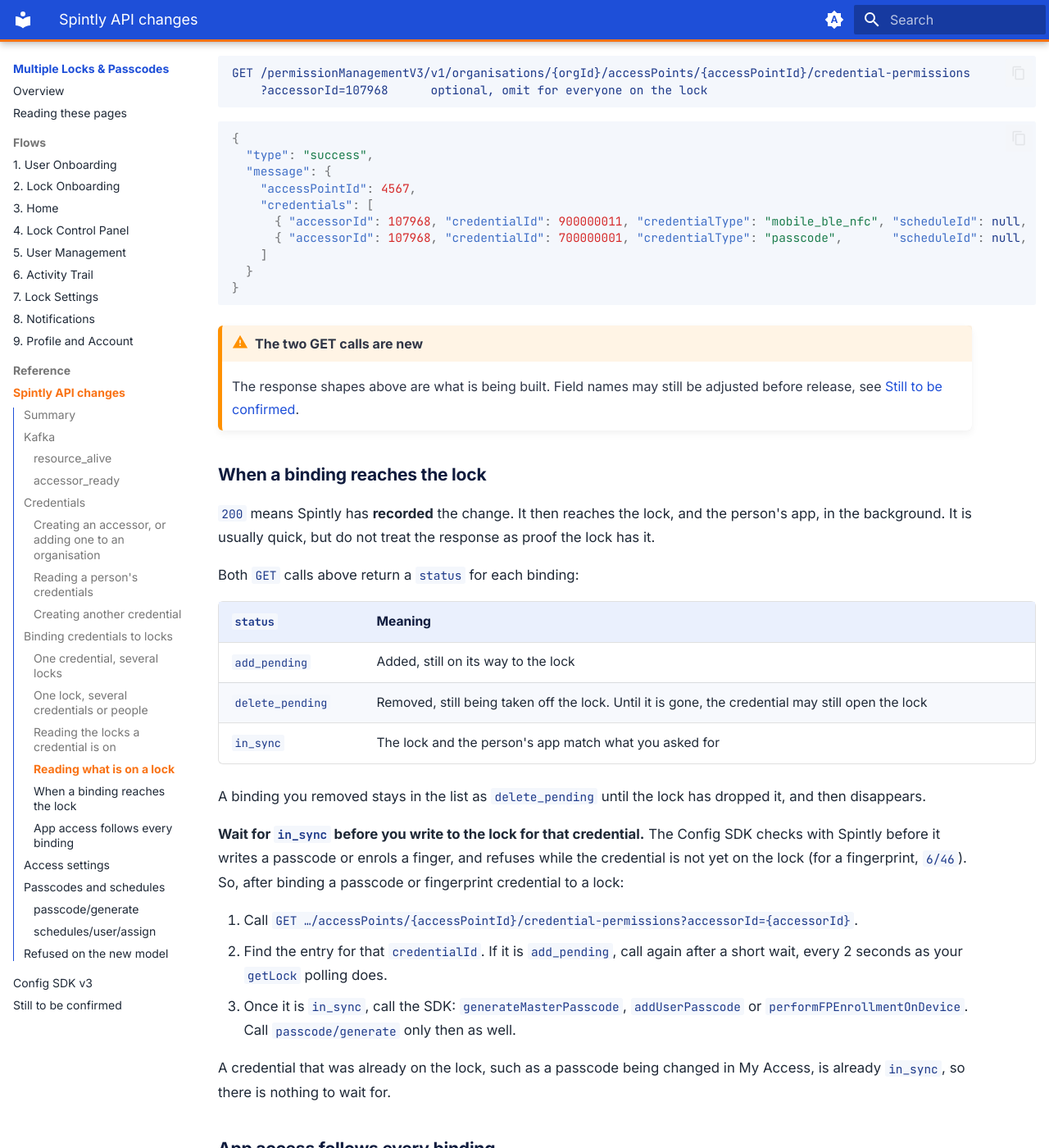
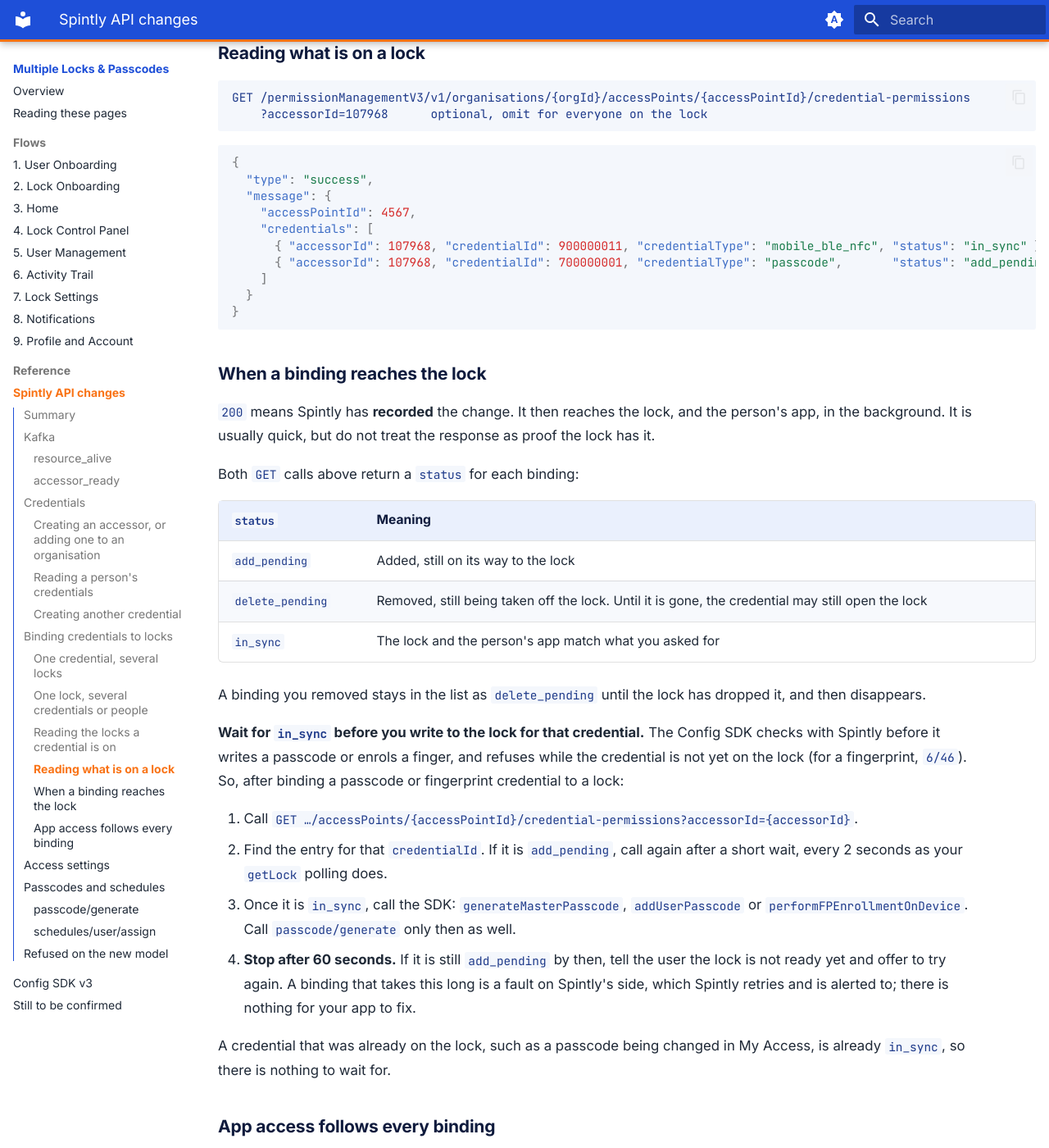
Before and after one commit to spintly-integrations-support/godrej-software-guide, an MkDocs documentation site: the page built from docs/api-changes.md, in a window 1280 px wide and 1400 px high, scrolled down 6146 px. Shown: the whole window at 82% size. Built offline with MkDocs 1.6.1 and Material for MkDocs 9.7.7, drawn with Linux system fonts in a browser that asks for light colours; some of the changed text lies outside the part shown.

Commit message:
Close open items: fingerprint check, addAllAccessPoints, binding timeout, final response shapes, migration

````diff
--- a/docs/api-changes.md
+++ b/docs/api-changes.md
@@ -73,7 +73,7 @@ Sent when an accessor exists in an organisation and can have credentials bound.
 `POST /credentialManagementV3/v1/accessors` and `POST /credentialManagementV3/v1/organisations/{orgId}/accessors/{accessorId}` are the calls you make today. Two things change in what they do:
 
 - **They return the person's credentials**, one per access type enabled in the request's access settings. Store every `credentialId`.
-- **Every credential issued in the call is bound to each lock in `accessPointsToAdd`.** That is how a person gets their first lock in a property: app access, passcode, and fingerprint if enabled, in one call.
+- **Every credential issued in the call is bound to each lock in `accessPointsToAdd`.** That is how a person gets their first lock in a property: app access, passcode, and fingerprint if enabled, in one call. `addAllAccessPoints: true` does the same for every lock in the organisation.
 
 ```json
 {
@@ -195,8 +195,8 @@ GET /permissionManagementV3/v1/organisations/{orgId}/accessors/{accessorId}/cred
     "credentialId": 700000001,
     "credentialType": "passcode",
     "accessPoints": [
-      { "accessPointId": 4567, "scheduleId": null, "status": "in_sync" },
-      { "accessPointId": 4568, "scheduleId": 88,   "status": "add_pending" }
+      { "accessPointId": 4567, "status": "in_sync" },
+      { "accessPointId": 4568, "status": "add_pending" }
     ]
   }
 }
@@ -217,16 +217,13 @@ GET /permissionManagementV3/v1/organisations/{orgId}/accessPoints/{accessPointId
   "message": {
     "accessPointId": 4567,
     "credentials": [
-      { "accessorId": 107968, "credentialId": 900000011, "credentialType": "mobile_ble_nfc", "scheduleId": null, "status": "in_sync" },
-      { "accessorId": 107968, "credentialId": 700000001, "credentialType": "passcode",       "scheduleId": null, "status": "add_pending" }
+      { "accessorId": 107968, "credentialId": 900000011, "credentialType": "mobile_ble_nfc", "status": "in_sync" },
+      { "accessorId": 107968, "credentialId": 700000001, "credentialType": "passcode",       "status": "add_pending" }
     ]
   }
 }
 ```
 
-!!! warning "The two GET calls are new"
-
-    The response shapes above are what is being built. Field names may still be adjusted before release, see [Still to be confirmed](pending.md).
 
 ### When a binding reaches the lock
 
@@ -247,6 +244,7 @@ A binding you removed stays in the list as `delete_pending` until the lock has d
 1. Call `GET …/accessPoints/{accessPointId}/credential-permissions?accessorId={accessorId}`.
 2. Find the entry for that `credentialId`. If it is `add_pending`, call again after a short wait, every 2 seconds as your `getLock` polling does.
 3. Once it is `in_sync`, call the SDK: `generateMasterPasscode`, `addUserPasscode` or `performFPEnrollmentOnDevice`. Call `passcode/generate` only then as well.
+4. **Stop after 60 seconds.** If it is still `add_pending` by then, tell the user the lock is not ready yet and offer to try again. A binding that takes this long is a fault on Spintly's side, which Spintly retries and is alerted to; there is nothing for your app to fix.
 
 A credential that was already on the lock, such as a passcode being changed in My Access, is already `in_sync`, so there is nothing to wait for.
 
@@ -286,13 +284,13 @@ They can also be sent in the access settings of the accessor create and add-to-o
     "orgId": 123,
     "accessorId": 107968,
     "credentials": [
-      { "type": "fingerprint", "credentialId": 44389500, "format": "32_bit", "status": 1 }
+      { "credentialType": "fingerprint", "credentialId": 44389500 }
     ]
   }
 }
 ```
 
-Each entry is the same object the accessor call returns under `credentialTypes`. Store the `credentialId`, then bind it. `credentials` is empty when the request enables no credential type, for example one that only changes `dualAuth`.
+Each entry carries the `credentialType` and the `credentialId`. Store the `credentialId`, then bind it. `credentials` is empty when the request enables no credential type, for example one that only changes `dualAuth`.
 
 ## Passcodes and schedules
 
````
Also changed, not shown: docs/lock-onboarding.md (+1 -1 lines), docs/pending.md (+1 -4 lines), docs/profile-and-account.md (+1 -5 lines).
